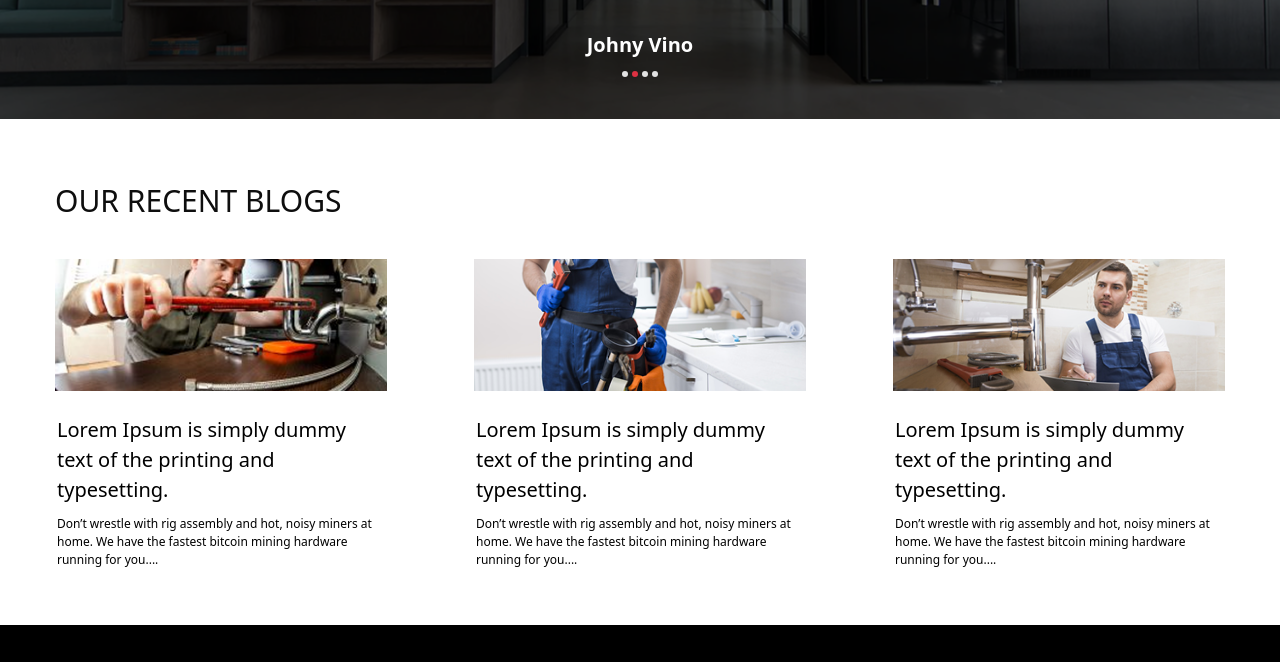
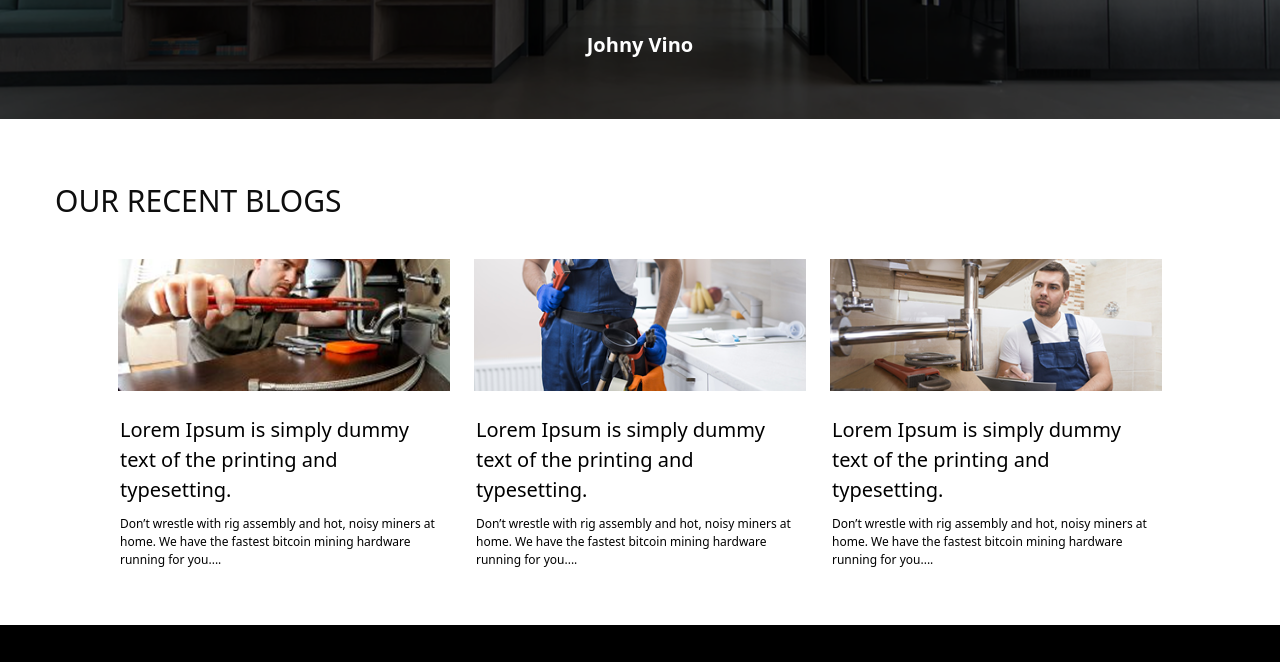
Before and after one commit to mdsium/tailwindcssP2, a plain HTML site: page index.html in a window 1280 px wide. Shown: the part 3470-4132 px from the top of the page. Drawn offline with nearby package versions, Linux system fonts and the light colour scheme.

Commit message:
some fix

```diff
--- a/index.html
+++ b/index.html
@@ -344,7 +344,7 @@
         Johny Vino
       </h4>
     </div>
-    <div class=" mx-auto text-center bottom-9  absolute inset-x-0 ">
+    <div class=" mx-auto text-center bottom-9  absolute inset-x-0  sm:hidden">
       <span class="h-1.5 w-1.5 bg-[#E2E2E2] rounded-[50px] inline-block "></span>
       <span class="h-1.5 w-1.5 bg-[#DD3142] rounded-[50px] inline-block "></span>
       <span class="h-1.5 w-1.5 bg-[#E2E2E2] rounded-[50px] inline-block "></span>
@@ -357,7 +357,7 @@
     <div class="max-w-[1170px] mx-auto ">
       <h2 class="text-3xl font-medium uppercase mb-10 text-[#0E0E0E] text-left">Our Recent Blogs</h2>
       <!-- Blog Cards -->
-    <div class=" flex flex-wrap justify-between gap-6">
+    <div class=" flex flex-wrap justify-between gap-6 sm:justify-center">
 
       <!-- Blog Card 1 -->
       <div class=" w-full max-w-[332px] overflow-hidden hover:shadow-lg transition-shadow">
```
